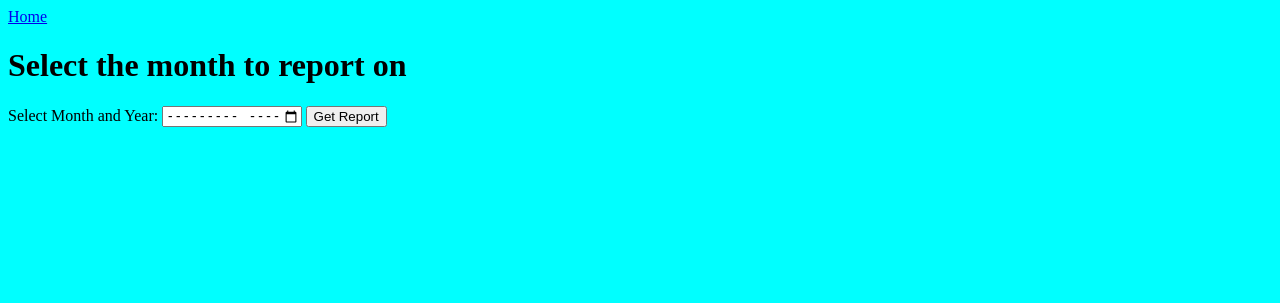
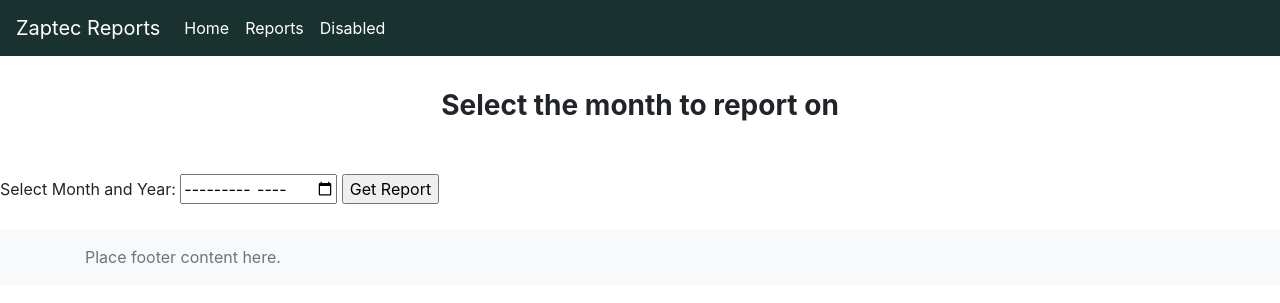
Before and after one commit to TheGabeMan/ChargeLogReporter, a Python web app: template templates/reports.html in a window 1280 px wide. Shown: the top 303 px of the page. Run offline with Jinja, Linux system fonts and the light colour scheme; the template is opened without the code that fills it, so the values that code supplies are empty; some libraries are stand-ins or nearby versions.

Commit message:
Many layout changes

```diff
--- a/app.py
+++ b/app.py
@@ -389,7 +389,7 @@ def reports():
                app.logger.info(f"Report result: {report}")
                if not report:
                     return render_template("reports.html", error="No data available for the selected period.")
-               return render_template("reports.html", report=report)
+               return render_template("reports.html", report=report, period=period)
      else:
           return render_template("reports.html")
 
--- a/static/styles.css
+++ b/static/styles.css
@@ -1,3 +1,28 @@
+/* Styles used by Zaptec Portal
+   https://unpkg.com/leaflet@1.9.4/dist/leaflet.css
+   https://portal.zaptec.com/assets/index-Bu2nBqex.css
+*/
+
+
  body {
     background-color: aqua ;
  }
+
+ .bg-forest {
+   --tw-bg-opacity: 1;
+   background-color: rgb(25 49 47 / var(--tw-bg-opacity, 1))
+}
+
+.color-white {
+   color: rgb(255, 255, 255)
+}
+
+
+.pagetitle {
+   display: block;
+   font-size: 1.75em;
+   margin: 1em 0;
+   font-weight: 700;
+   text-align: center;
+
+}
--- a/templates/base.html
+++ b/templates/base.html
@@ -5,9 +5,43 @@
     <meta http-equiv="X-UA-Compatible" content="IE=edge">
     <meta name="viewport" content="width=device-width, initial-scale=1.0">
     <link rel="stylesheet" href="../static/styles.css">
+    <link rel="stylesheet" href="https://cdnjs.cloudflare.com/ajax/libs/font-awesome/5.15.3/css/all.min.css">
+    <link rel="stylesheet" href="https://cdnjs.cloudflare.com/ajax/libs/bootstrap/4.6.0/css/bootstrap.min.css">
     {% block head %}{% endblock %}
 </head>
 <body>
-    {% block body %}{% endblock %}
+    <header>
+        <nav class="navbar navbar-expand-lg navbar-light bg-forest">
+            <a class="navbar-brand text-white" href="#">Zaptec Reports</a>
+            <button class="navbar-toggler" type="button" data-toggle="collapse" data-target="#navbarNav" aria-controls="navbarNav" aria-expanded="false" aria-label="Toggle navigation">
+                <span class="navbar-toggler-icon"></span>
+            </button>
+            <div class="collapse navbar-collapse" id="navbarNav">
+                <ul class="navbar-nav">
+                    <li class="nav-item active">
+                        <a class="nav-link text-white" href="{{ url_for('index') }}">Home</a>
+                    </li>
+                    <li class="nav-item">
+                        <a class="nav-link  text-white" href="{{ url_for('reports') }}">Reports</a>
+                    </li>
+                    <li class="nav-item">
+                        <a class="nav-link text-white disabled" href="#" tabindex="-1" aria-disabled="true">Disabled</a>
+                    </li>
+                </ul>
+            </div>
+        </nav>
+    </header>
+    <main>
+        {% block body %}
+        {% endblock %}
+    </main>
+    <footer class="footer mt-auto py-3 bg-light">
+        <div class="container">
+            <span class="text-muted">Place footer content here.</span>
+        </div>
+    </footer>
+    <script src="https://code.jquery.com/jquery-3.6.0.min.js"></script>
+    <script src="https://cdnjs.cloudflare.com/ajax/libs/popper.js/1.16.1/umd/popper.min.js"></script>
+    <script src="https://stackpath.bootstrapcdn.com/bootstrap/4.6.0/js/bootstrap.min.js"></script>
 </body>
 </html>
--- a/templates/index.html
+++ b/templates/index.html
@@ -1,10 +1,8 @@
 {% extends 'base.html' %}
 {% block head %}
-<Title>Task Smask</Title>
 {% endblock %}
 
 {% block body %}
-<h1>Select options</h1>
-<a href="{{ url_for('index') }}">Home</a>
-<a href="{{ url_for('reports') }}">Generate Monthly Report</a>
+<div style="height: 20px;"></div>
+<div class=pagetitle>Welcome to ZapTec Reporting</div>
 {% endblock %}
--- a/templates/reports.html
+++ b/templates/reports.html
@@ -1,12 +1,11 @@
 {% extends 'base.html' %}
 {% block head %}
-<Title>Monthly Report</Title>
-<a href="{{ url_for('index') }}">Home</a>
 {% endblock %}
 
 {% block body %}
-<h1>Select the month to report on</h1>
+<div class=pagetitle>Select the month to report on</div>
 
+<div style="height: 20px;"></div>
 <form action="{{ url_for('reports') }}" method="post">
     <label for="month-year-select">Select Month and Year:</label>
     <input
@@ -18,7 +17,7 @@
     >
     <input type="submit" value="Get Report" id="btn_get_report">
 </form>
-
+<div style="height: 20px;"></div>
 
 {% if error|length > 0 %}
 Error: {{ error }}
@@ -26,50 +25,53 @@ Error: {{ error }}
 
 {% if report|length > 0 %}
 
-<h2>Report</h2>
-<table>
-    <thead>
+<div class="pagetitle">Report {{ period }}</div>
+<table class="table table-striped table-bordered ">
+    <thead class="thead-dark"></thead>
         <tr>
-            <th>User</th>
-            <th>DeviceID</th>
-            <th>StartDateTime</th>
-            <th>EndDateTime</th>
-            <th>Energy billable (KWh)</th>
-            <th>Energy non-billable (KWh)</th>
+            <th style="width: 15%;">User</th>
+            <th style="width: 15%;">DeviceID</th>
+            <th style="width: 20%;">StartDateTime</th>
+            <th style="width: 20%;">EndDateTime</th>
+            <th style="width: 10%;">Energy billable (KWh)</th>
+            <th style="width: 10%;">Energy non-billable (KWh)</th>
         </tr>
     </thead>
     <tbody>
         {% set ns = namespace(total_billable_energy = 0, total_non_billable_energy = 0) %}
         {% for row in report %}
-        <tr>
             {% if row.UserFullName == 'Gast Account' %}
-                <td>{{ row.UserFullName }}</td>
-                <td>{{ row.DeviceID }}</td>
-                <td>{{ row.StartDateTime|float|timestamp_to_date }}</td>
-                <td>{{ row.EndDateTime|float|timestamp_to_date }}</td>
-                <td></td>
-                <td style="text-align: right;">{{ "%.3f"|format(row.Energy) }}</td>
-                {% set ns.total_non_billable_energy = ns.total_non_billable_energy + row.Energy %}
+                <tr style="color: rgb(147, 111, 73);">
+                    <td><em>{{ row.UserFullName }}</em></td>
+                    <td><em>{{ row.DeviceID }}</em></td>
+                    <td><em>{{ row.StartDateTime|float|timestamp_to_date }}</em></td>
+                    <td><em>{{ row.EndDateTime|float|timestamp_to_date }}</em></td>
+                    <td></td>
+                    <td class="text-right"><em>{{ "%.3f"|format(row.Energy) }}</em></td>
+                    {% set ns.total_non_billable_energy = ns.total_non_billable_energy + row.Energy %}
+                </tr>
             {% else %}
-                <td>{{ row.UserFullName }}</td>
-                <td>{{ row.DeviceID }}</td>
-                <td>{{ row.StartDateTime|float|timestamp_to_date }}</td>
-                <td>{{ row.EndDateTime|float|timestamp_to_date }}</td>
-                <td style="text-align: right;">{{ "%.3f"|format(row.Energy) }}</td>
-                <td></td>
-                {% set ns.total_billable_energy = ns.total_billable_energy + row.Energy %}
+                <tr>
+                    <td>{{ row.UserFullName }}</td>
+                    <td>{{ row.DeviceID }}</td>
+                    <td>{{ row.StartDateTime|float|timestamp_to_date }}</td>
+                    <td>{{ row.EndDateTime|float|timestamp_to_date }}</td>
+                    <td class="text-right">{{ "%.3f"|format(row.Energy) }}</td>
+                    <td></td>
+                    {% set ns.total_billable_energy = ns.total_billable_energy + row.Energy %}
+                </tr>
             {% endif %}
-        </tr>
         {% endfor %}
     </tbody>
     <tfoot>
         <tr>
-            <td colspan="4" style="text-align: right;"><strong>Total Energy (KWh):</strong></td>
-            <td style="text-align: right;"><strong>{{ "%.3f"|format(ns.total_billable_energy) }}</strong></td>
-            <td style="text-align: right;"><strong>{{ "%.3f"|format(ns.total_non_billable_energy) }}</strong></td>
+            <td colspan="4" class="text-right"><strong>Total Energy (KWh):</strong></td>
+            <td class="text-right"><strong>{{ "%.3f"|format(ns.total_billable_energy) }}</strong></td>
+            <td class="text-right"><strong>{{ "%.3f"|format(ns.total_non_billable_energy) }}</strong></td>
         </tr>
     </tfoot>
 </table>
+
 
 
 <form action="{{ url_for('generate_excel') }}" method="post">
```
